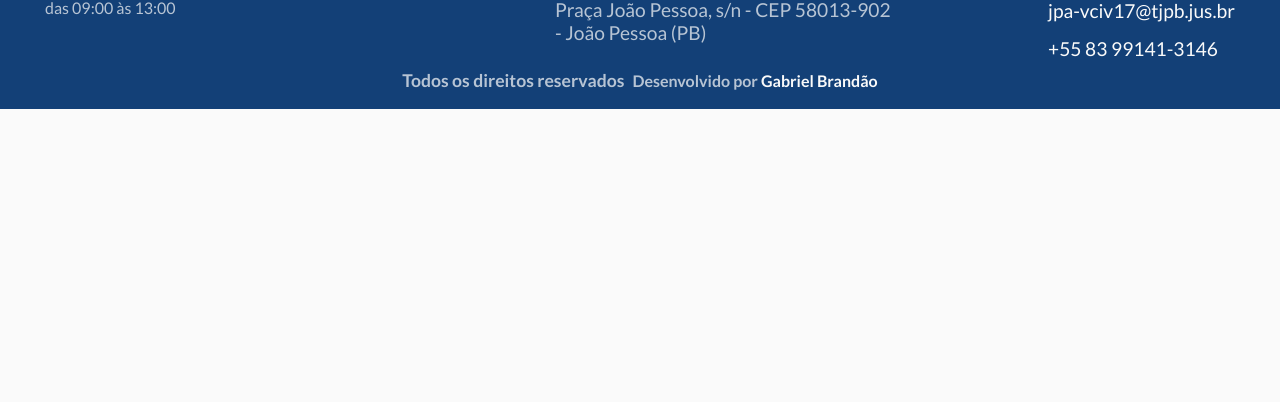
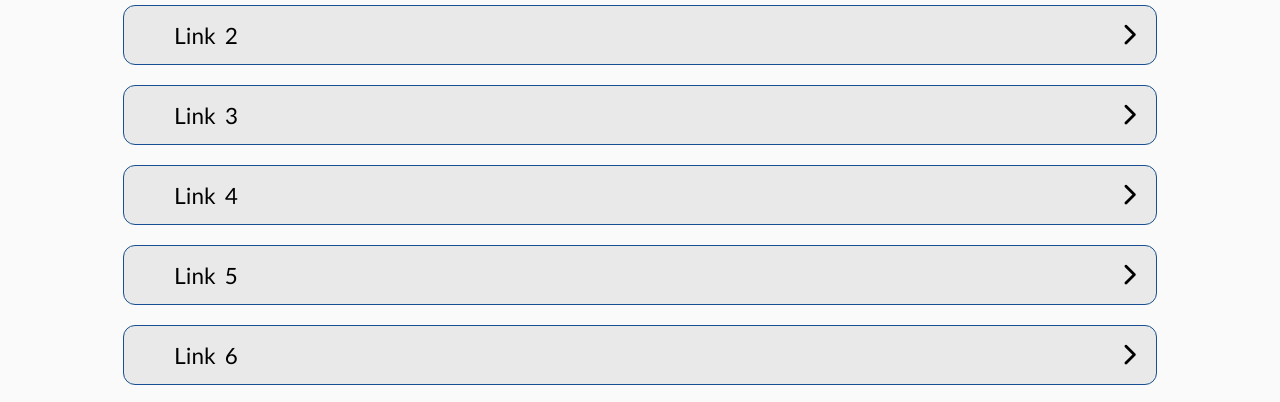
Before and after one commit to GabrielbrandaoRP/Landing-page-17-vara-civel, a plain HTML site: page src/links-uteis.html in a window 1280 px wide. Shown: the part 273-675 px from the top of the page. Drawn offline with Linux system fonts and the light colour scheme.

Commit message:
Estilização da página de links uteis.

```diff
--- a/src/links-uteis.html
+++ b/src/links-uteis.html
@@ -1,10 +1,15 @@
 <!DOCTYPE html>
-<html lang="en">
+<html lang="pt-br">
+
 <head>
     <meta charset="UTF-8">
     <meta name="viewport" content="width=device-width, initial-scale=1.0">
+    <link rel="shortcut icon" href="/assets/logo-icon.ico" type="image/x-icon">
     <link rel="stylesheet" href="style.css">
-    <title>17° vara cível - TJPB</title>
+    <link rel="stylesheet" href="https://cdnjs.cloudflare.com/ajax/libs/font-awesome/6.5.2/css/all.min.css"
+        integrity="sha512-SnH5WK+bZxgPHs44uWIX+LLJAJ9/2PkPKZ5QiAj6Ta86w+fsb2TkcmfRyVX3pBnMFcV7oQPJkl9QevSCWr3W6A=="
+        crossorigin="anonymous" referrerpolicy="no-referrer" />
+    <title>17° vara cível - TJPB - Links Úteis</title>
 </head>
 <body>
     <header class="headerPage">
@@ -16,8 +21,33 @@
         </h1>
     </header>
 
-    <main>
-
+    <main class="mainLinksUteis">
+        <div class="gridLinks">
+            <a href="https://www.tjpb.jus.br/custas-judiciais" class="itemGrid itemUtil" target="_blank">
+                Link 1
+                <i class="fa-solid fa-chevron-right"></i>
+            </a>
+            <a href="https://app.tjpb.jus.br/tjcalc/paginas/publico/calculo/novoCalculo.jsf" class="itemGrid itemUtil" target="_blank">
+                Link 2
+                <i class="fa-solid fa-chevron-right"></i>
+            </a>
+            <a href="" class="itemGrid itemUtil" target="_blank">
+                Link 3
+                <i class="fa-solid fa-chevron-right"></i>
+            </a>
+            <a href="" class="itemGrid itemUtil" target="_blank">
+                Link 4
+                <i class="fa-solid fa-chevron-right"></i>
+            </a>
+            <a href="" class="itemGrid itemUtil" target="_blank">
+                Link 5
+                <i class="fa-solid fa-chevron-right"></i>
+            </a>
+            <a href="" class="itemGrid itemUtil" target="_blank">
+                Link 6
+                <i class="fa-solid fa-chevron-right"></i>
+            </a>
+        </div>
     </main>
 
     <footer class="footerPage">
--- a/src/style.css
+++ b/src/style.css
@@ -167,9 +167,11 @@ body{
     justify-content: center;
     gap: 8px;
     & h2{
-        font-size: 1.1rem;
+        font-size: 0.8rem;
     }
-
+    & h4{
+        font-size: 0.8rem;
+    }
     & a{
         color: var(--white);
         text-decoration: none;
@@ -221,3 +223,23 @@ body{
     }
 
 }
+
+/* Page links uteis */
+
+.mainLinksUteis{
+    display: flex;
+    flex-direction: column;
+    align-items: center;
+    justify-content: center;
+    gap: 15px;
+}
+
+.itemUtil{
+    border: 1px solid var(--blue);
+    background: var(--white-contrast);
+    color: var(--black);
+
+    & i{
+        color: var(--black);
+    }
+}
```
Also changed, not shown: index.html (+1 -1 lines).
